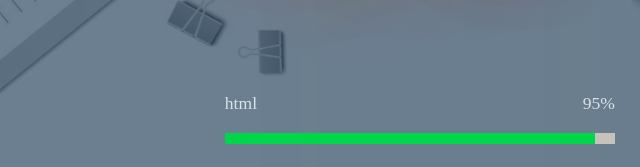
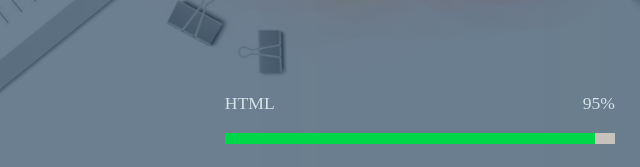
Before and after one commit to Zouheirc/Zouheir, a plain HTML site: page index.html in a window 1280 px wide. Shown: the part 1851-2018 px from the top of the page, 0-640 px from the left. Drawn offline with nearby package versions, Linux system fonts and the light colour scheme; animation ran at ten frames a second; a web font is replaced by a local one.

Commit message:
fixed bugs

```diff
--- a/index.html
+++ b/index.html
@@ -296,7 +296,7 @@
           <div class="skills col-lg-12">
             <div class="htmlProg ProgWidth">
               <div class="p-skills">
-                <p>html</p>
+                <p>HTML</p>
                 <p>95%</p>
               </div>
               <div class="pp">
```
